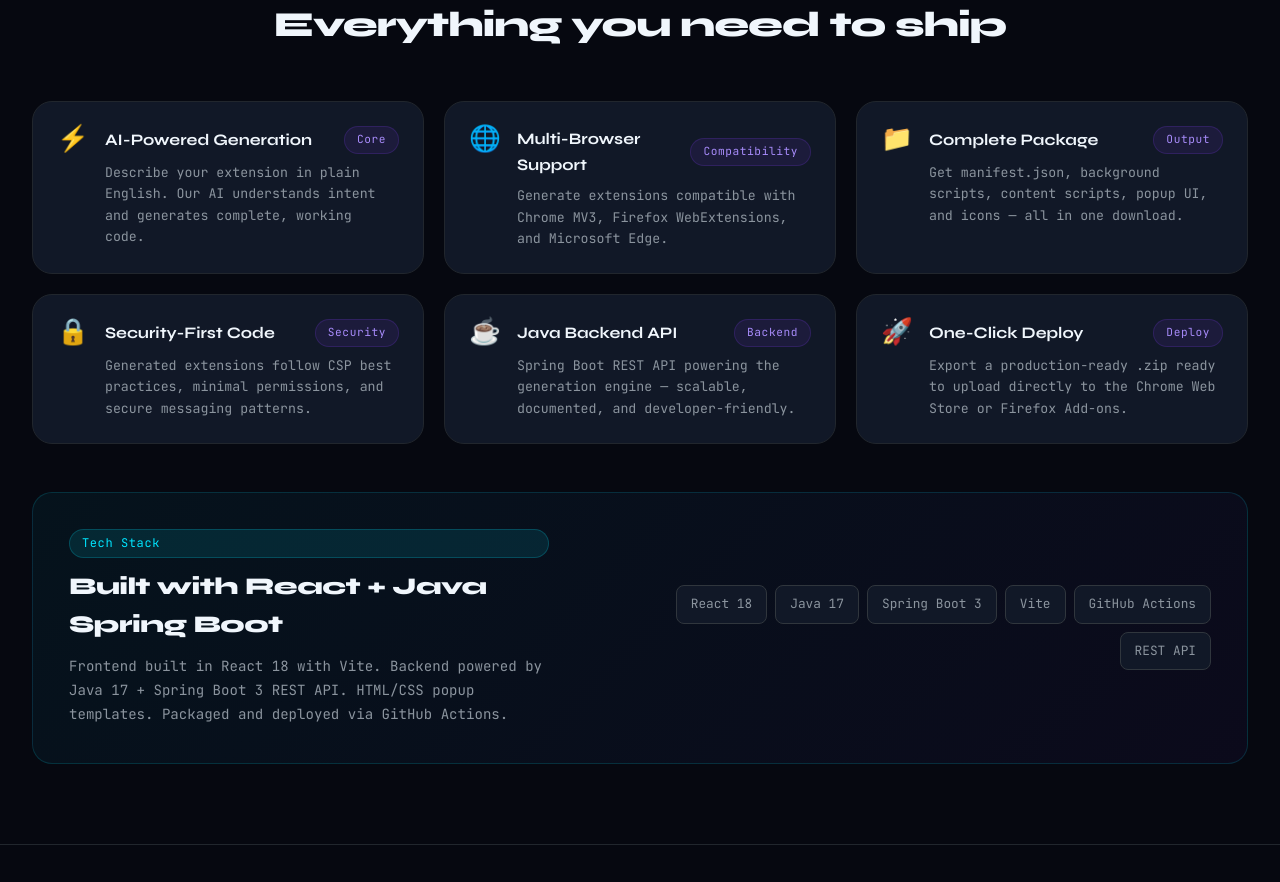
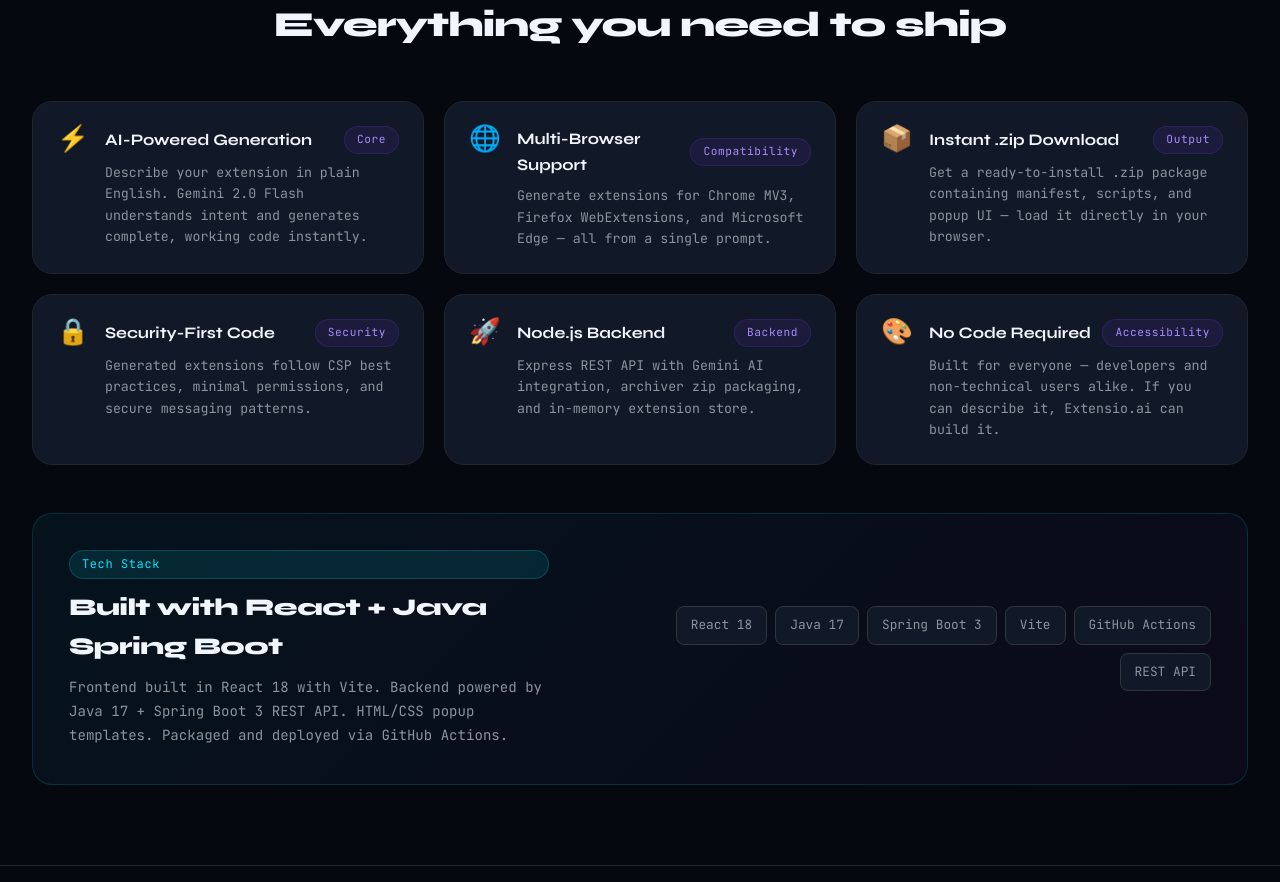
Before and after one commit to maansi07/texttoextensionplatform, a React (Vite) app: page / in a window 1280 px wide. Shown: the part 1200-2082 px from the top of the page. Built offline with nearby package versions, Linux system fonts and the light colour scheme.

Commit message:
feat(ui): update Features section with AI generation highlights

```diff
--- a/src/components/Features.jsx
+++ b/src/components/Features.jsx
@@ -4,19 +4,19 @@ const FEATURES = [
   {
     icon: "⚡",
     title: "AI-Powered Generation",
-    desc: "Describe your extension in plain English. Our AI understands intent and generates complete, working code.",
+    desc: "Describe your extension in plain English. Gemini 2.0 Flash understands intent and generates complete, working code instantly.",
     tag: "Core",
   },
   {
     icon: "🌐",
     title: "Multi-Browser Support",
-    desc: "Generate extensions compatible with Chrome MV3, Firefox WebExtensions, and Microsoft Edge.",
+    desc: "Generate extensions for Chrome MV3, Firefox WebExtensions, and Microsoft Edge — all from a single prompt.",
     tag: "Compatibility",
   },
   {
-    icon: "📁",
-    title: "Complete Package",
-    desc: "Get manifest.json, background scripts, content scripts, popup UI, and icons — all in one download.",
+    icon: "📦",
+    title: "Instant .zip Download",
+    desc: "Get a ready-to-install .zip package containing manifest, scripts, and popup UI — load it directly in your browser.",
     tag: "Output",
   },
   {
@@ -26,16 +26,16 @@ const FEATURES = [
     tag: "Security",
   },
   {
-    icon: "☕",
-    title: "Java Backend API",
-    desc: "Spring Boot REST API powering the generation engine — scalable, documented, and developer-friendly.",
+    icon: "🚀",
+    title: "Node.js Backend",
+    desc: "Express REST API with Gemini AI integration, archiver zip packaging, and in-memory extension store.",
     tag: "Backend",
   },
   {
-    icon: "🚀",
-    title: "One-Click Deploy",
-    desc: "Export a production-ready .zip ready to upload directly to the Chrome Web Store or Firefox Add-ons.",
-    tag: "Deploy",
+    icon: "🎨",
+    title: "No Code Required",
+    desc: "Built for everyone — developers and non-technical users alike. If you can describe it, Extensio.ai can build it.",
+    tag: "Accessibility",
   },
 ];
 
```
